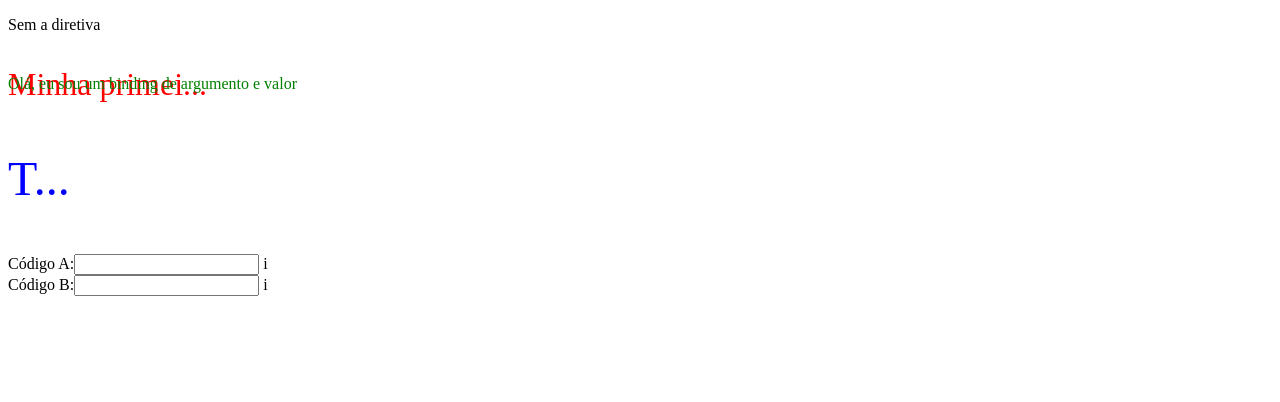
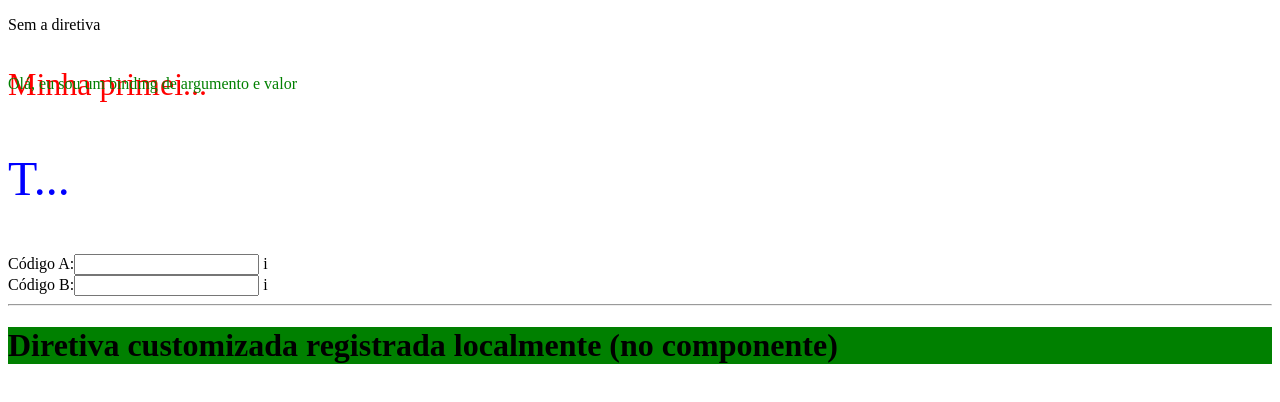
Before and after one commit to antoniotnn/diretivas, a Vue app: page / in a window 1280 px wide. Shown: the top 402 px of the page. Built offline with nearby package versions, Linux system fonts and the light colour scheme.

Commit message:
204. Registrando diretivas localmente

```diff
--- a/src/App.vue
+++ b/src/App.vue
@@ -7,17 +7,26 @@
     <span>Código A:</span><input type="text"><span v-informacao:simples.umClickMouse="'Você encontrará o código A na parte frontal do equipamento'"> i</span>
     <br>
     <span>Código B:</span><input type="text"><span v-informacao:destacado.doisClicksMouse.sairAutomaticamente="'Você encontrará o código B na parte traseira do equipamento, abaixo da tampa de proteção'"> i</span>
+    <hr>
+    <h1 v-colorir-fundo-texto="'green'">Diretiva customizada registrada localmente (no componente)</h1>
   </div>
 </template>
 
 <script>
 
 export default {
+  name: 'App',
+  directives: {
+    colorirFundoTexto: {
+      created: function(el, binding) {
+        //console.log(el, binding);
+        el.style.background = binding.value;
+      }
+    }
+  },
   data: () => ({
     configuracaoTexto: { cor: 'blue', tamanhoFonte: '300%', totalCaracteres: 4 }
-  }),
-  name: 'App',
-
+  })
 }
 </script>
 
--- a/src/directives/informacao.js
+++ b/src/directives/informacao.js
@@ -1,6 +1,6 @@
 export default {
     created(el, binding) {
-        console.log(el, binding.arg, binding.modifiers, binding.value);
+        //console.log(el, binding.arg, binding.modifiers, binding.value);
         let funcao = null;
 
         if(binding.arg == undefined || binding.arg === 'simples') {
```
